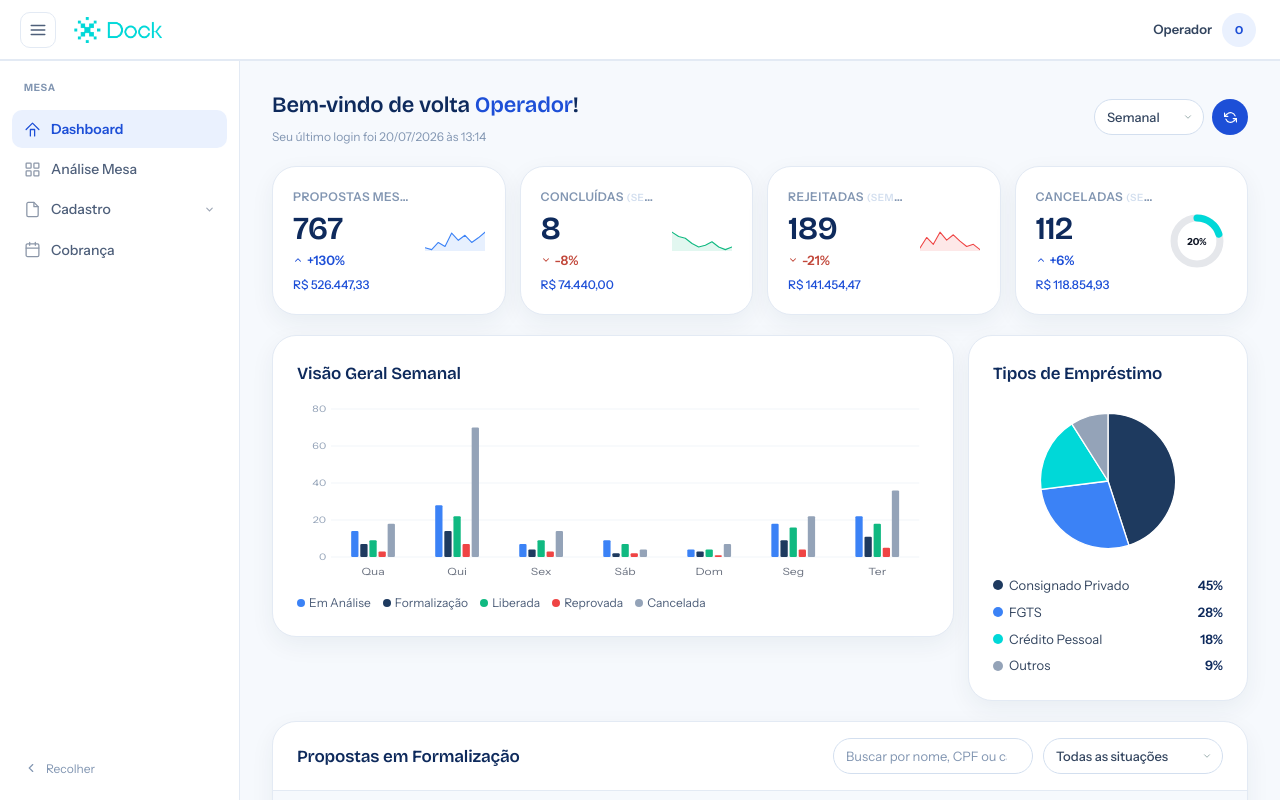
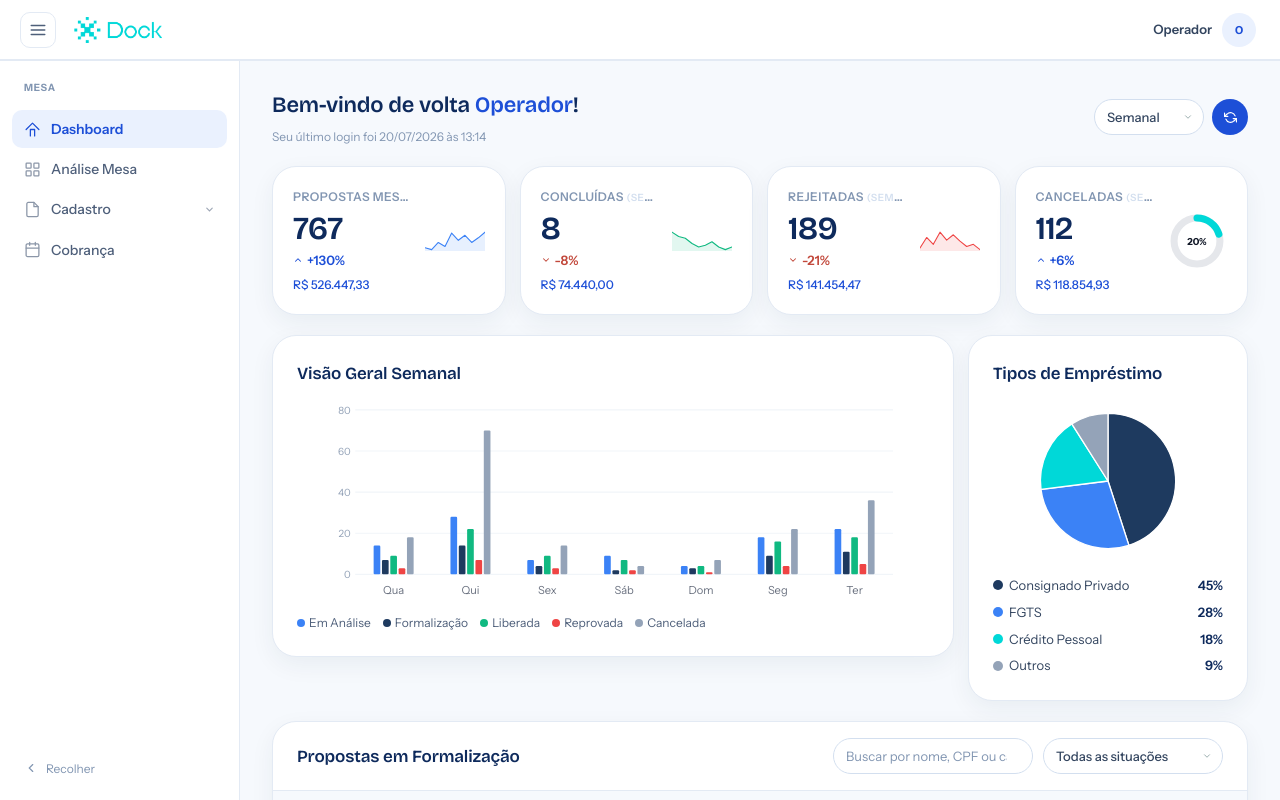
Before and after one commit to brayhoncarvalho/mesa, a Vue app: page /#/login in a window 1280 px wide. Both pictures are taken after a click on the button "Entrar". Built offline with nearby package versions, Linux system fonts and the light colour scheme.

Commit message:
fix: bar chart max-height sem distorcao de texto

```diff
--- a/src/components/DashboardScreen.vue
+++ b/src/components/DashboardScreen.vue
@@ -222,7 +222,7 @@ const situacaoLabel: Record<string, string> = {
           <!-- Bar chart -->
           <div class="card chart-card">
             <h2 class="chart-title">Visão Geral Semanal</h2>
-            <svg :viewBox="`0 0 ${SVG_W} ${SVG_H}`" class="bar-svg" preserveAspectRatio="none" aria-hidden="true">
+            <svg :viewBox="`0 0 ${SVG_W} ${SVG_H}`" class="bar-svg" preserveAspectRatio="xMidYMid meet" aria-hidden="true">
               <!-- grid lines -->
               <line v-for="gl in barChart.grids" :key="gl.v"
                 :x1="ML" :y1="gl.y" :x2="SVG_W-8" :y2="gl.y" stroke="#f1f5f9" stroke-width="1"/>
@@ -497,7 +497,7 @@ const situacaoLabel: Record<string, string> = {
   letter-spacing: -0.01em;
   margin: 0 0 var(--sp-3_5);
 }
-.bar-svg { width: 100%; height: 180px; display: block; }
+.bar-svg { width: 100%; height: auto; max-height: 200px; display: block; }
 .bar-legend {
   display: flex;
   flex-wrap: wrap;
```
